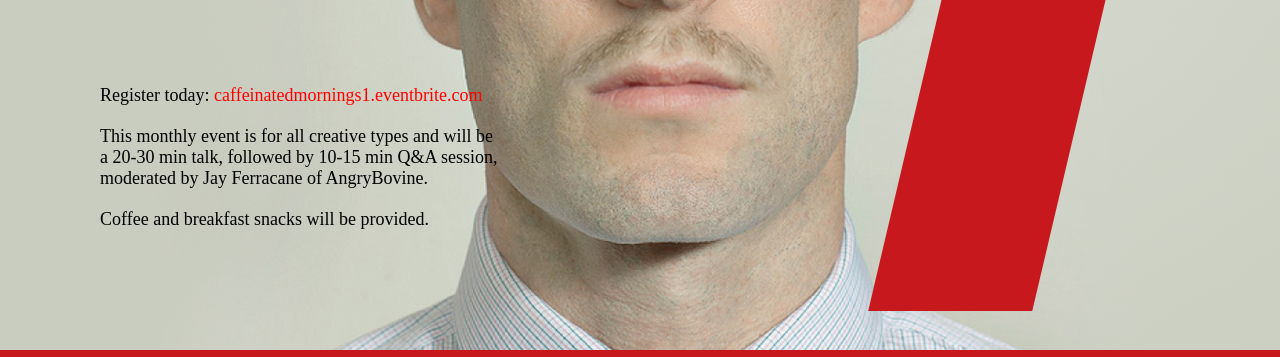
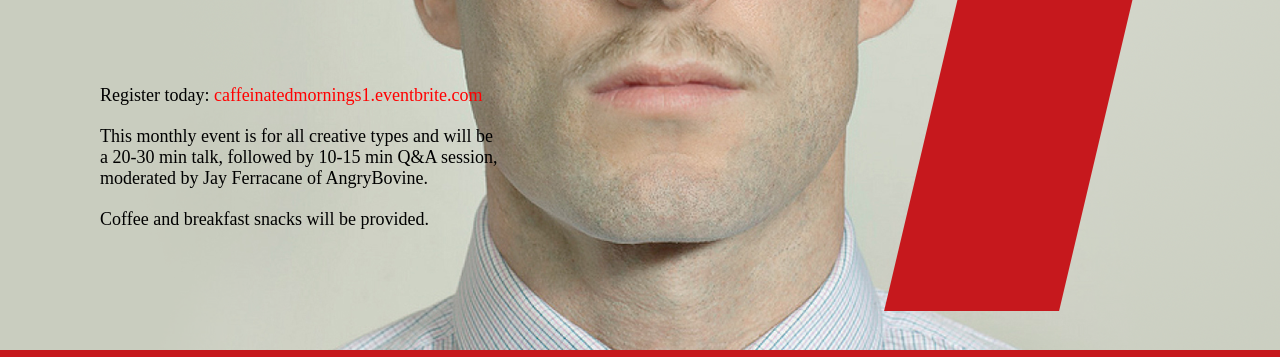
Before and after one commit to ODogg/caffeinatedmornings, a website: page index.html in a window 1280 px wide. Shown: the part 489-846 px from the top of the page. Drawn offline with nearby package versions, Linux system fonts and the light colour scheme.

Commit message:
updated css

```diff
--- a/css/style.css
+++ b/css/style.css
@@ -112,7 +112,7 @@ a {
   position: fixed;
   top: 0;
   right: 0;
-  background: url('../images/stripe_4.png') no-repeat;
+  background: url('../images/stripe_5.png') no-repeat;
   z-index: 1;
   height: 100%;
   width: 450px;
```
Also changed, not shown: index.html (+0 -4 lines), images/coffee_cup_icon_christmas_xmas-69px_favicon.png (added), images/stripe_5.png (added).
